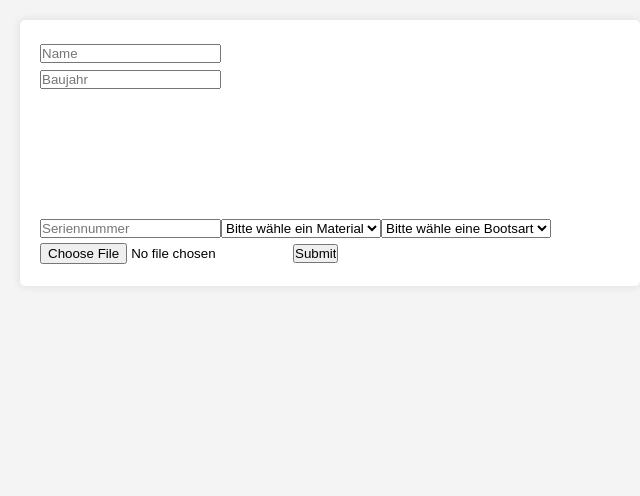
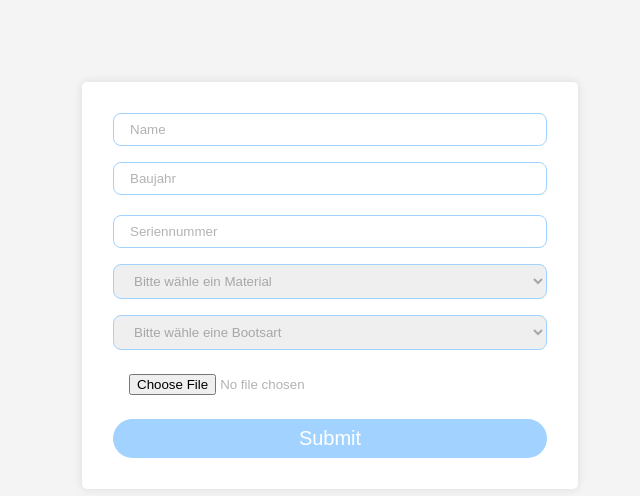
Before and after one commit to canyus70/Projekt-Bootsverleih-ERP, a React (Vite) app in the folder frontend/: page /add-new-boot in a window 1280 px wide. Shown: the top 496 px of the page, without its empty margins (0-640 px from the left). Built offline with nearby package versions, Linux system fonts and the light colour scheme.

Commit message:
styling for addNewBoot

```diff
--- a/frontend/src/App.scss
+++ b/frontend/src/App.scss
@@ -1,8 +1,17 @@
 * {
   text-decoration: none;
   color: inherit;
+  margin: 0;
+  padding: 0;
+  box-sizing: border-box;
 }
 
 img {
   max-width: 100%;
 }
+
+:root {
+  --blue: #a2d2ff;
+  --light-blue: #bde0fe;
+  --purple: #cdb4db;
+}
--- a/frontend/src/pages/AddNewBoot.jsx
+++ b/frontend/src/pages/AddNewBoot.jsx
@@ -1,4 +1,5 @@
 import { useState } from "react";
+import "./AddNewBoot.scss";
 
 const AddNewBoot = () => {
   const [baujahr, setBaujahr] = useState();
@@ -15,7 +16,7 @@ const AddNewBoot = () => {
     formData.append("seriennummer", seriennummer);
     formData.append("bootsart", bootsart);
     formData.append("material", material);
-    formData.append("name",name);
+    formData.append("name", name);
     formData.append("upload_img", image, image.name);
     console.log(image);
 
@@ -28,7 +29,7 @@ const AddNewBoot = () => {
   };
 
   return (
-    <form>
+    <form className="form">
       <input
         type="text"
         placeholder="Name"
--- /dev/null
+++ b/frontend/src/pages/AddNewBoot.scss
@@ -0,0 +1,44 @@
+.form {
+  padding: 5%;
+  margin: 10% auto;
+  width: 80%;
+  display: flex;
+  flex-direction: column;
+  gap: 1rem;
+  align-items: center;
+  background-color: white;
+  & > div {
+    width: 100%;
+    aspect-ratio: 0;
+  }
+  select,
+  input {
+    width: 100%;
+    padding: 0.5rem 1rem;
+    border: 1px solid var(--blue);
+    border-radius: 0.5rem;
+    color: black;
+    &:invalid {
+      color: rgba(0, 0, 0, 0.3);
+    }
+  }
+  input::placeholder {
+    color: rgba(0, 0, 0, 0.3);
+  }
+  input:focus,
+  select:focus {
+    outline: none;
+    border: 2px solid var(--blue);
+  }
+  input[type="submit"] {
+    background-color: var(--blue);
+    border: none;
+    border-radius: 2rem;
+    font-size: 1.25rem;
+    color: white;
+  }
+
+  input[type="file"] {
+    border: none;
+  }
+}
--- a/frontend/src/pages/AddReservation.scss
+++ b/frontend/src/pages/AddReservation.scss
@@ -1,4 +1,3 @@
-
 .react-datepicker .available {
   color: green;
 }
@@ -9,7 +8,7 @@
 }
 
 body {
-    font-family: 'Arial', sans-serif;
+  font-family: "Arial", sans-serif;
   line-height: 1.6;
   padding: 20px;
   background-color: #f4f4f4;
```
Also changed, not shown: frontend/src/pages/AddReservierung.jsx (+23 -11 lines). Lines whose indentation alone changed are shown as unchanged.
